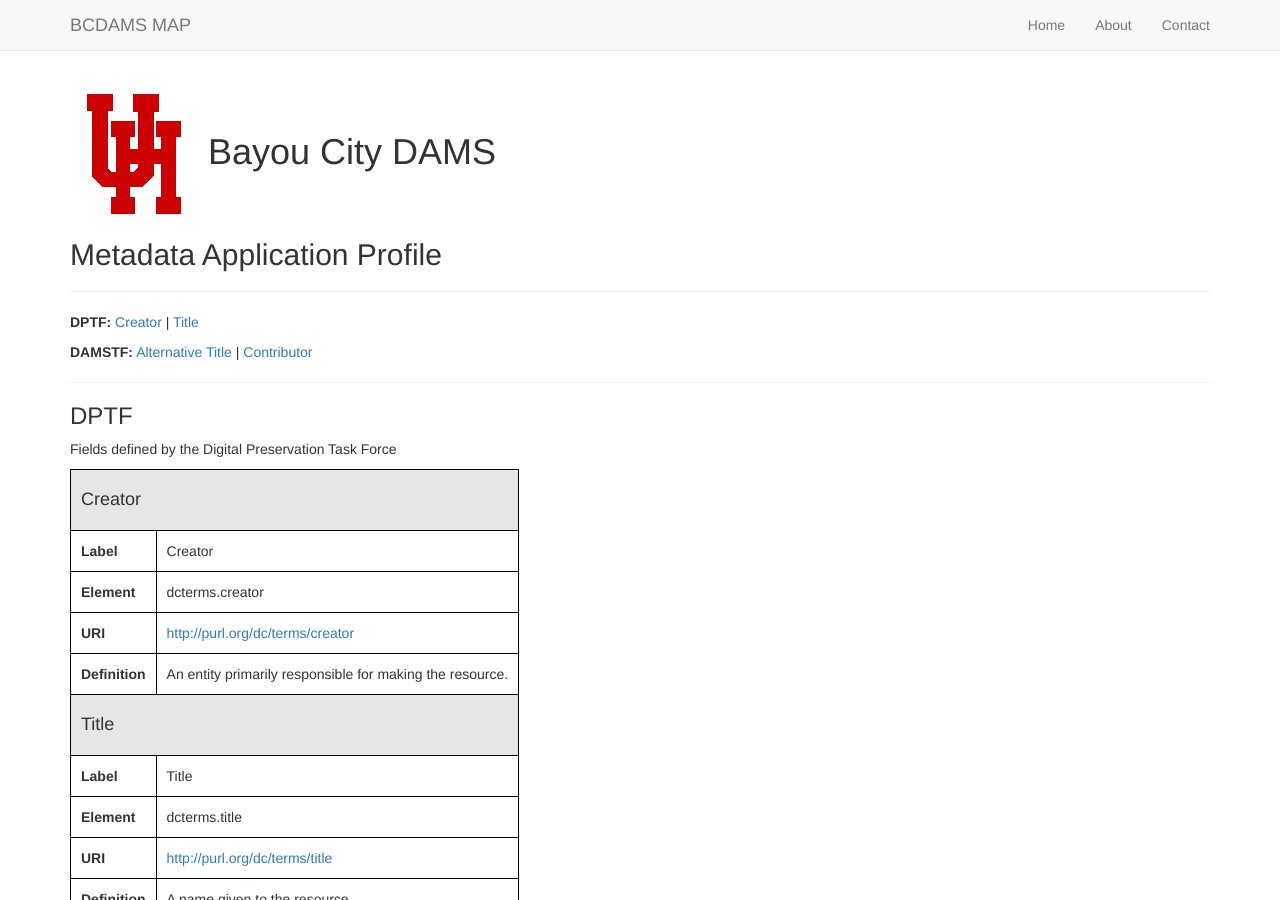
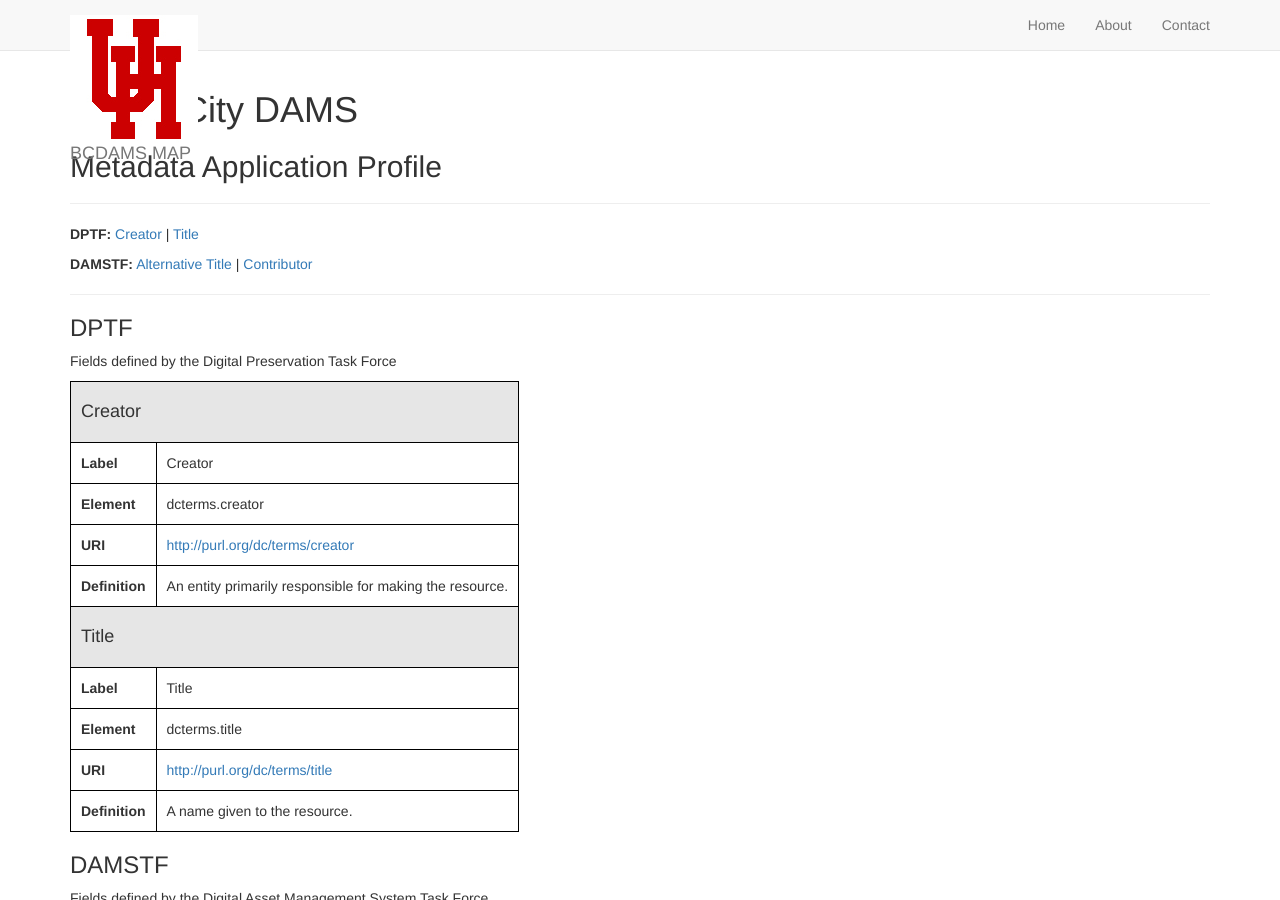
Before and after one commit to uhlibraries-digital/bcdams-map, a Jekyll site: the page built from index.html, in a window 1280 px wide and 900 px high. Built offline with Jekyll 4.4.1, drawn with Linux system fonts in a browser that asks for light colours; nearby versions of some CDN libraries; the list of posts is cut into pages by our own code.

Commit message:
move img to nav bar

```diff
--- a/_includes/nav.html
+++ b/_includes/nav.html
@@ -9,7 +9,7 @@
         <span class="icon-bar"></span>
         <span class="icon-bar"></span>
       </button>
-      <a class="navbar-brand" href="{{ site.url }}">{{ site.title }}</a>
+      <a class="navbar-brand" href="{{ site.url }}"><img src="{{ site.baseurl }}{{ site.avatar }}" alt="UH Logo" style="width:30;height:30;"> {{ site.title }}</a>
     </div>
 
     <div id="navbar" class="navbar-collapse collapse">
--- a/index.html
+++ b/index.html
@@ -2,7 +2,7 @@
 layout: template1
 ---
 
-<h1><img src="{{ site.baseurl }}{{ site.avatar }}" alt="UH Logo"> Bayou City DAMS</h1>
+<h1>Bayou City DAMS</h1>
 <h2>Metadata Application Profile</h2>
 
 <hr>
```
